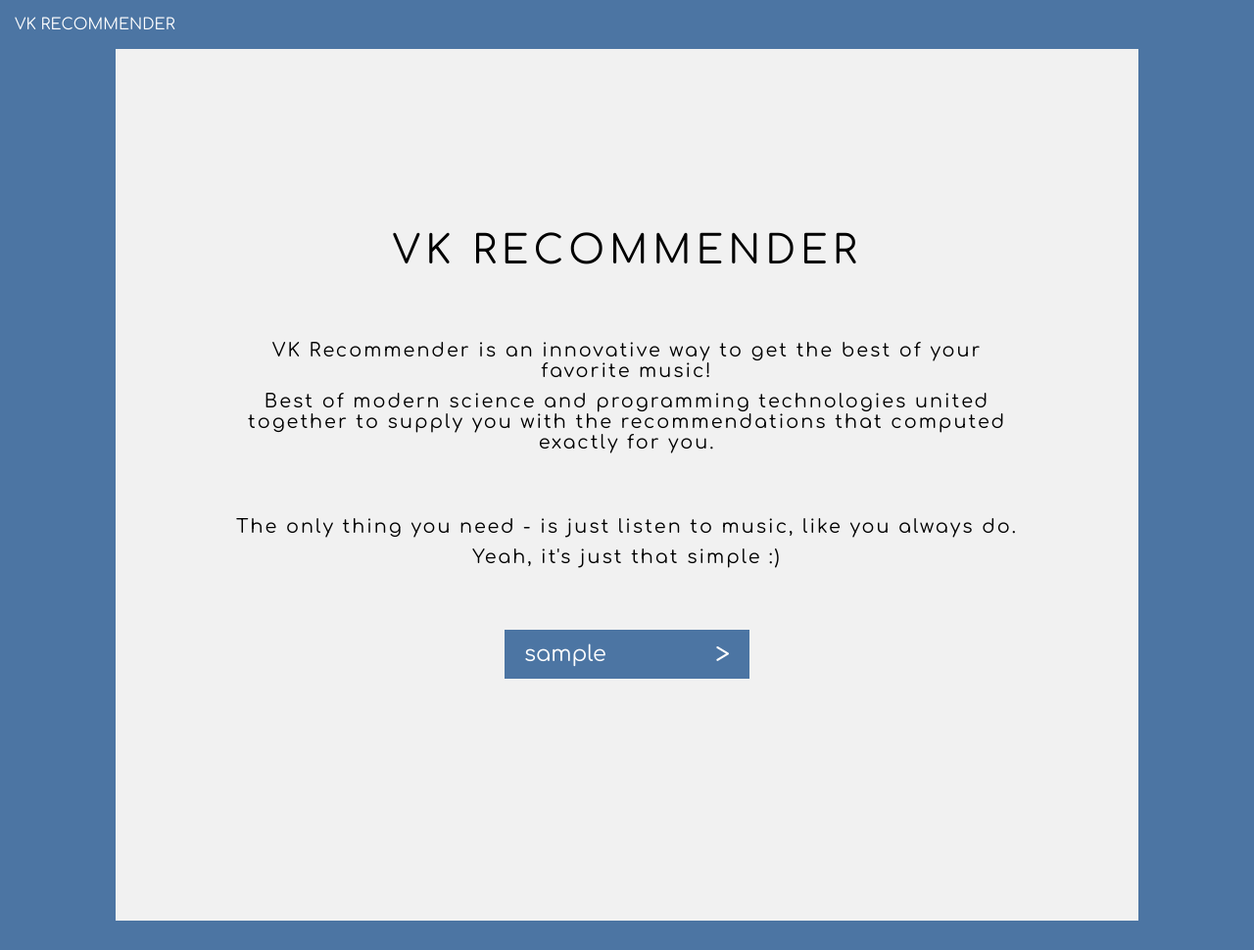
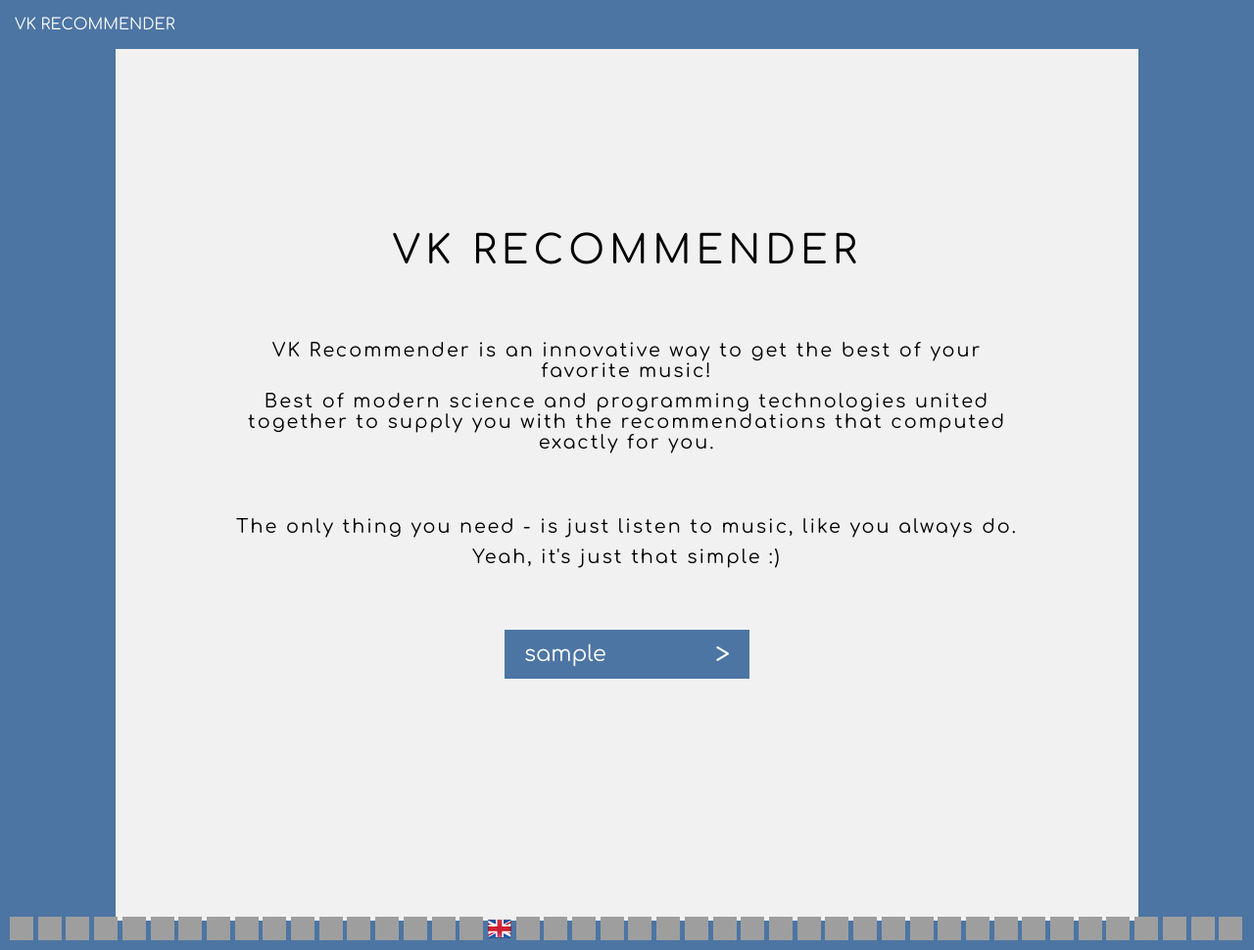
Before and after one commit to igorcoding/vkrsys, a Django app: template templates/login.html in a window 1280 px wide. Shown: the whole page at 98% size. Run offline with Django 3.2, Linux system fonts and the light colour scheme; the template is opened without the code that fills it: most values are stand-ins (such as "Sample title", 1, 10 or a date in 2020); grey boxes are pictures that could not be loaded.

Commit message:
Implemented language switcher

```diff
--- a/app/static/css/index.css
+++ b/app/static/css/index.css
@@ -136,16 +136,51 @@
     height: 50px;
     z-index: 0;
 
-    text-align: right;
     margin: 0;
     color: white;
+}
+
+.main-footer__langs-cont {
+    position: relative;
+    display: inline-block;
+    float: left;
+    height: 50px;
+    line-height: 50px;
+
+}
+
+.main-footer__langs {
+    /*position: absolute;*/
+    /*top: 50%;*/
+    /*-webkit-transform: translateY(-50%);*/
+    /*-moz-transform: translateY(-50%);*/
+    /*transform: translateY(-50%);*/
+
+    height: 50px;
+    line-height: 50px;
+    margin-left: 10px;
+    margin-top: 10px;
+
+}
+
+.main-footer__langs__lang {
+    display: inline-block;
+    width: 24px;
+    height: 24px;
+    line-height: 50px;
+    -webkit-background-size: 100% 100%;
+    -moz-background-size: 100% 100%;
+    background-size: 100% 100%;
+    background-repeat: no-repeat;
+    cursor: pointer;
 }
 
 .main-footer a {
     display: inline-block;
     color: white;
+    float: right;
     text-decoration: none;
-    margin-top: 10px;
+    margin-top: 15px;
     margin-right: 20px;
 }
 
--- a/app/static/css/player.css
+++ b/app/static/css/player.css
@@ -377,7 +377,7 @@
 .player__playlist {
     /*display: table-row;*/
     /*width: 100%;*/
-    display: none;
+    display: block;
     height: 100%;
     padding-top: 10px;
     /*margin: 15px 0;*/
--- a/app/static/css/users.css
+++ b/app/static/css/users.css
@@ -1,4 +1,5 @@
 .extra-content {
+    display: none;
     height: 100%;
     overflow-y: scroll;
     overflow-x: hidden;
@@ -32,8 +33,8 @@
 .user-card__userpic {
     height: 200px;
     /*background-color: #51a351;*/
-     -moz-background-size: 100% 100%;
     -webkit-background-size: 100% 100%;
+    -moz-background-size: 100% 100%;
     background-size: 100% 100%;
     background-repeat: no-repeat;
 }
--- a/app/static/js/PlayerApp/Player.js
+++ b/app/static/js/PlayerApp/Player.js
@@ -9,7 +9,8 @@
                 next: 'n',
                 like: 'l',
                 dislike: 'd',
-                refresh: 'r'
+                refresh: 'r',
+                toggle: 't'
             });
             this.usersCards.setPlayerControl(this.playerControl);
             this.playlist.setPlayerControl(this.playerControl);
--- a/app/static/js/PlayerApp/PlayerControl.js
+++ b/app/static/js/PlayerApp/PlayerControl.js
@@ -89,6 +89,7 @@
                 makeTitle(this.DOM.MainControlsLike, 'like', gettext('Like'));
                 makeTitle(this.DOM.MainControlsDislike, 'dislike', gettext('Dislike'));
                 makeTitle(this.DOM.MainControlsRefresh, 'refresh', gettext('Refresh'));
+                makeTitle(this.DOM.MainControlsTogglePlaylist, 'toggle', gettext('Toggle'));
             },
 
             getState: function () {
@@ -256,6 +257,9 @@
                                     break;
                                 case "refresh":
                                     f = self.refreshEvent.bind(self);
+                                    break;
+                                case "toggle":
+                                    f = self.togglePlaylistEvent.bind(self);
                                     break;
                             }
                             if (f) {
--- a/app/static/js/common.js
+++ b/app/static/js/common.js
@@ -51,6 +51,16 @@
 
             window.contentLoader = new ContentLoader();
             contentLoader.fetchMainUserpic();
+
+
+            $('.main-footer__langs__lang').click(function() {
+                var $this = $(this);
+                var code = $this.data('code');
+                var form = $this.closest('form');
+                form.find('input[name=language]').attr('value', code);
+                form.submit();
+                //alert();
+            })
         });
     }
 );
--- a/app/static/js/home.js
+++ b/app/static/js/home.js
@@ -10,6 +10,7 @@
                     });
                 };
                 loadContent();
+
             });
         }
     );
--- a/app/views/views.py
+++ b/app/views/views.py
@@ -73,7 +73,6 @@
         access_token, user_vk_id = VkSocial.get_access_token_and_id(request)
 
         params = {
-            'username': request.user.username,
             'name': "%s %s" % (request.user.first_name, request.user.last_name),
             'user_vk_url': 'https://vk.com/id' + user_vk_id,
             'target_username': target_username
@@ -97,7 +96,7 @@
         access_token, user_vk_id = VkSocial.get_access_token_and_id(request)
 
         params = {
-            'username': "%s %s" % (request.user.first_name, request.user.last_name),
+            'name': "%s %s" % (request.user.first_name, request.user.last_name),
             'user_vk_url': 'https://vk.com/id' + user_vk_id,
             'login_btn_text': _('Proceed'),
             'login_btn_url': reverse('app:home')
--- a/templates/_header.html
+++ b/templates/_header.html
@@ -1,15 +1,15 @@
 <header class="main-header__outer">
     <div class="main-header">
-        <a id="main_header_title" class="main-header__title link" href="{% url 'app:home' %}">VK RECOMMENDER</a>
+        <a id="main_header_title" class="main-header__title link" href="{% url 'app:home' username=user.username %}">VK RECOMMENDER</a>
         <div class="main-header__toolbar">
-            <a href="{{ user_vk_url }}" target="_blank" id="user_profile_button" class="main-header__toolbar__user link" data-username="{{ username|safe }}">
+            <a href="{{ user_vk_url }}" target="_blank" id="user_profile_button" class="main-header__toolbar__user link" data-username="{{ user.username|safe }}">
                 <div class="main-header__toolbar__user__name">
                     {{ name|upper }}
                 </div>
                 <div class="main-header__toolbar__user__avatar"></div>
             </a>
             <a href="/share" id="share_button" class="main-header__toolbar__share link"></a>
-            <a href="/logout" id="logout_button" class="main-header__toolbar__logout link" ></a>
+            <a href="{% url 'app:logout' %}" id="logout_button" class="main-header__toolbar__logout link" ></a>
 
         </div>
     </div>
--- /dev/null
+++ b/templates/_lang_chooser.html
@@ -0,0 +1,17 @@
+{% load i18n %}
+{% load staticfiles %}
+<div class="main-footer__langs-cont">
+    <div class="main-footer__langs">
+    <form action="{% url 'set_language' %}" method="post">
+        {% csrf_token %}
+        <input name="next" type="hidden" value="/" />
+        <input name="language" type="hidden" value="" />
+        {% get_language_info_list for LANGUAGES as languages %}
+        {% for language in languages %}
+            {% with 'img/flags/'|add:language.name|lower|add:'.png' as flag_static %}
+                <div class="main-footer__langs__lang" data-code="{{ language.code }}" style="background-image: url('{% static flag_static %}')" title="{{ language.name_local }}"></div>
+            {% endwith %}
+        {% endfor %}
+    </form>
+    </div>
+</div>
--- a/templates/_login_footer.html
+++ b/templates/_login_footer.html
@@ -1,3 +1,3 @@
 <footer class="main-footer">
-
+    {% include '_lang_chooser.html' %}
 </footer>
--- a/templates/login.html
+++ b/templates/login.html
@@ -6,6 +6,12 @@
     <link rel="stylesheet" href="{% static "css/about.css" %}" />
 {% endblock %}
 
+{% block extra_scripts %}
+    <script type="application/javascript">
+        require(['common']);
+    </script>
+{% endblock %}
+
 
 {% block content %}
     {% include '_login_header.html' %}
```
Also changed, not shown: templates/_footer.html (+15 -15 lines), app/locale/ru/LC_MESSAGES/django.po, app/static/img/flags/english.png (added), app/static/img/flags/russian.png (added), app/static/img/flags/usa-24.png (added).
